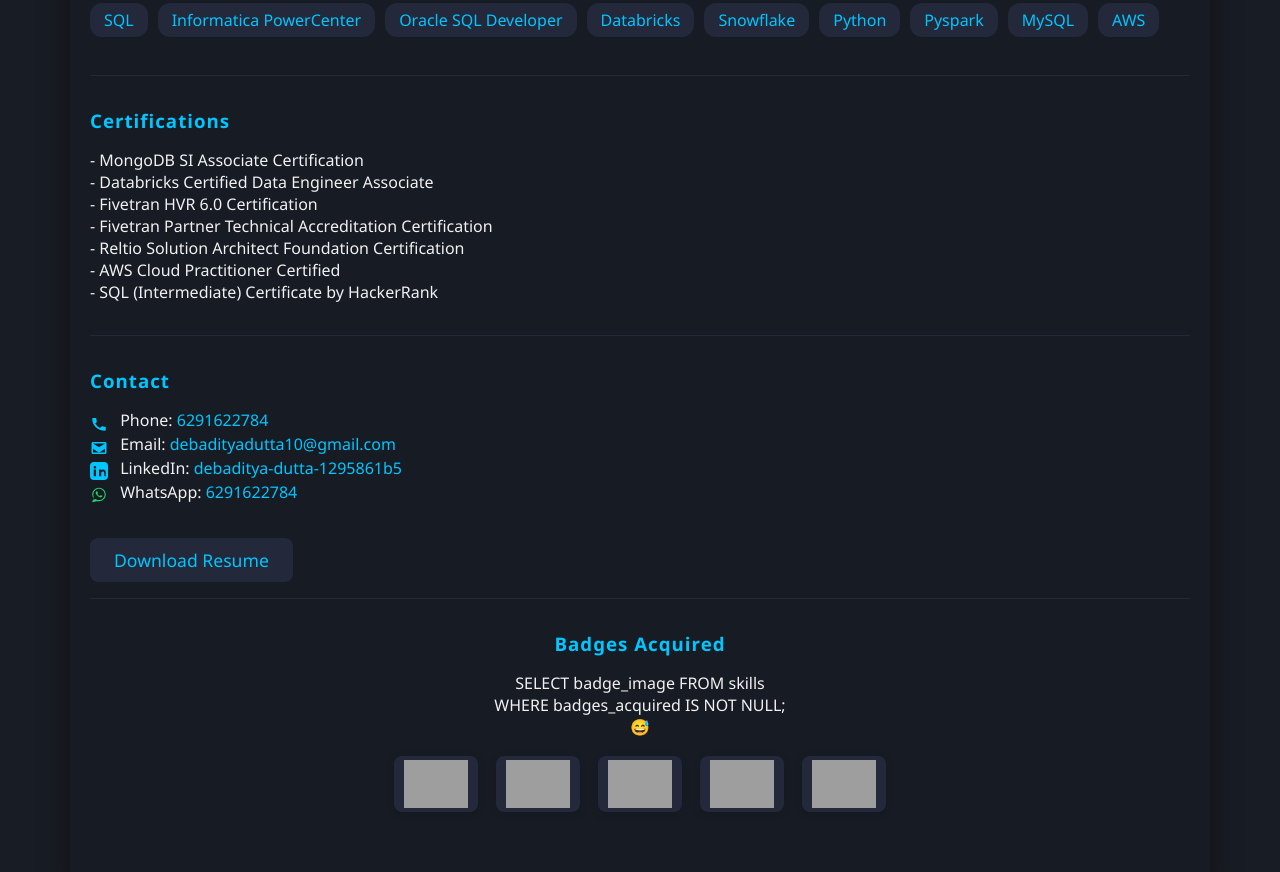
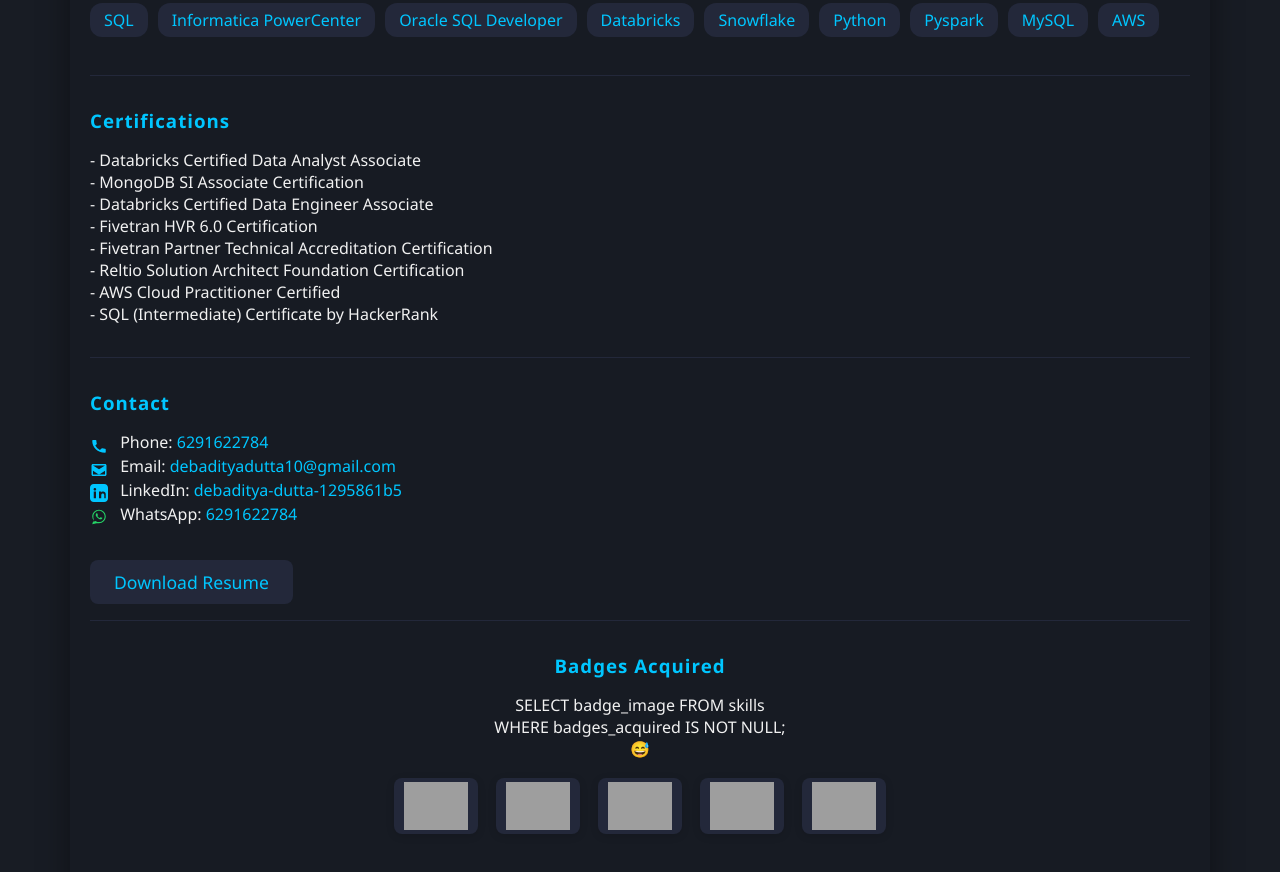
Before and after one commit to debaditya7/debaditya.github.io, a plain HTML site: page index.html in a window 1280 px wide. Shown: the part 880-1752 px from the top of the page. Drawn offline with Linux system fonts and the light colour scheme; grey boxes are pictures that could not be loaded.

Commit message:
Update index.html

```diff
--- a/index.html
+++ b/index.html
@@ -64,6 +64,7 @@
     <section id="certifications" class="reveal">
   <h3>Certifications</h3>
   <ul>
+    <li>- Databricks Certified Data Analyst Associate</li>
     <li>- MongoDB SI Associate Certification</li>
     <li>- Databricks Certified Data Engineer Associate</li>
     <li>- Fivetran HVR 6.0 Certification</li>
```
